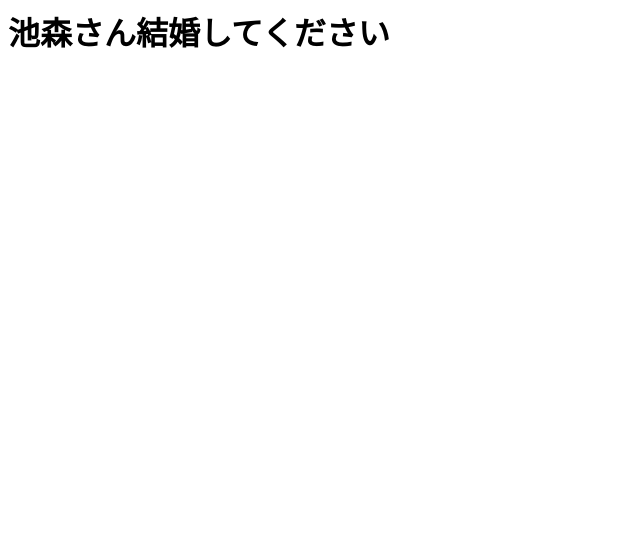
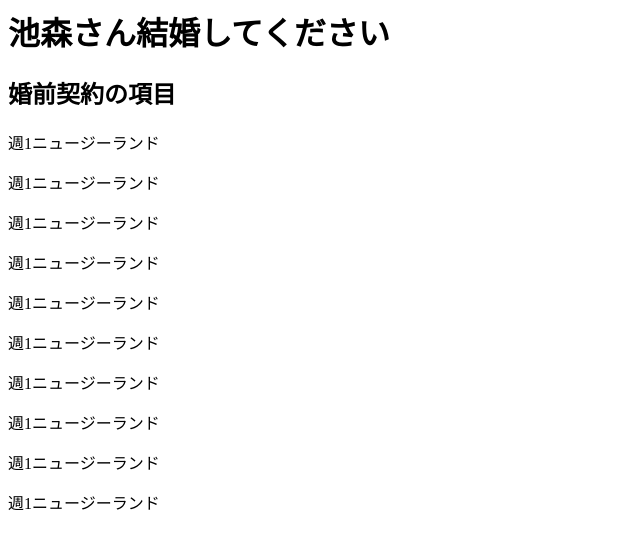
Before and after one commit to studychain55/studychain55.github.io, a plain HTML site: page index.html in a window 1280 px wide. Shown: the whole page, without its empty margins (0-640 px from the left). Drawn offline with Linux system fonts and the light colour scheme.

Commit message:
marriage

```diff
--- a/index.html
+++ b/index.html
@@ -1 +1,12 @@
 <h1>池森さん結婚してください</h1>
+    <h2>婚前契約の項目</h2>
+        <p>週1ニュージーランド</p>
+        <p>週1ニュージーランド</p>
+        <p>週1ニュージーランド</p>
+        <p>週1ニュージーランド</p>
+        <p>週1ニュージーランド</p>
+        <p>週1ニュージーランド</p>
+        <p>週1ニュージーランド</p>
+        <p>週1ニュージーランド</p>
+        <p>週1ニュージーランド</p>
+        <p>週1ニュージーランド</p>
```
